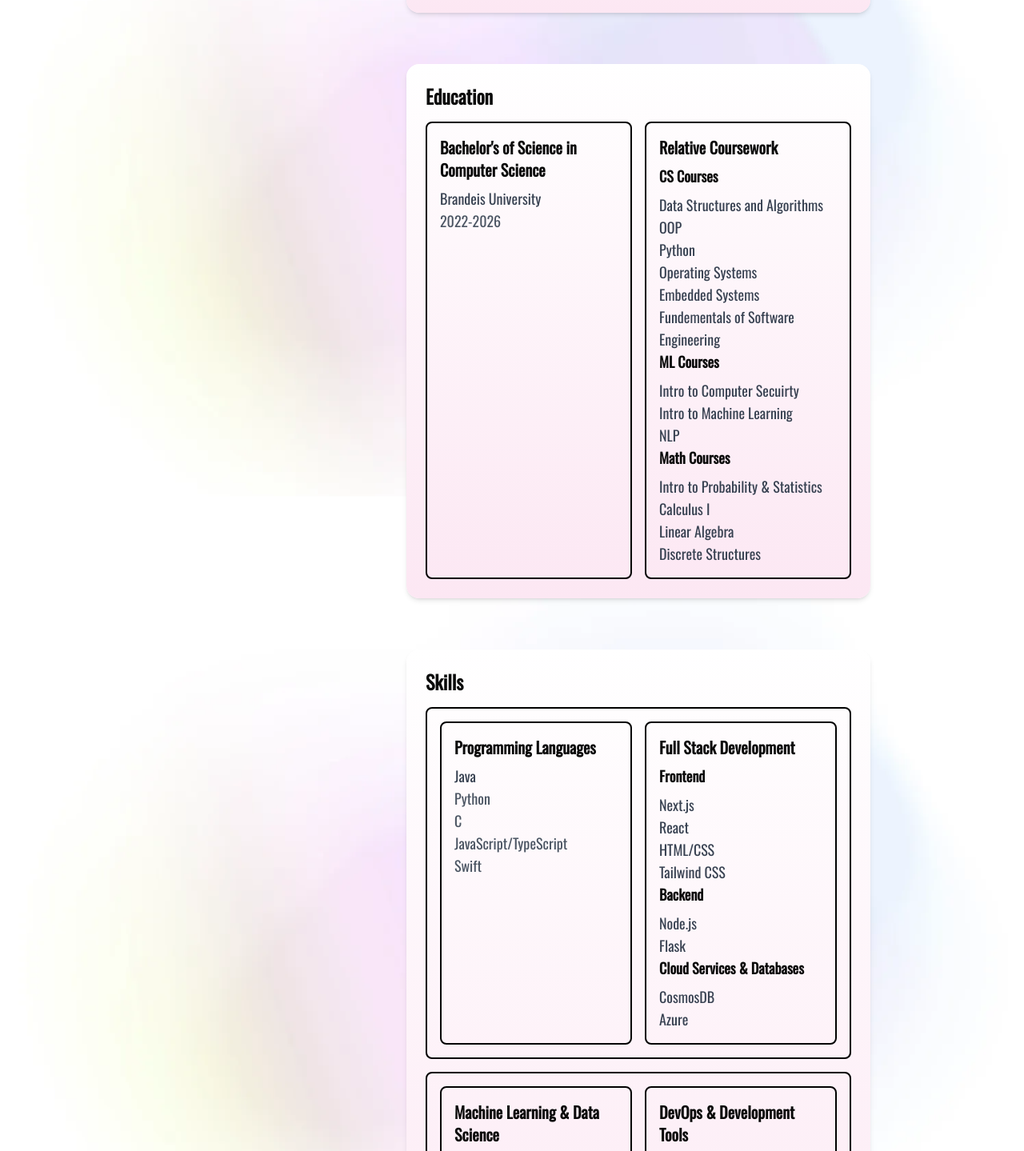
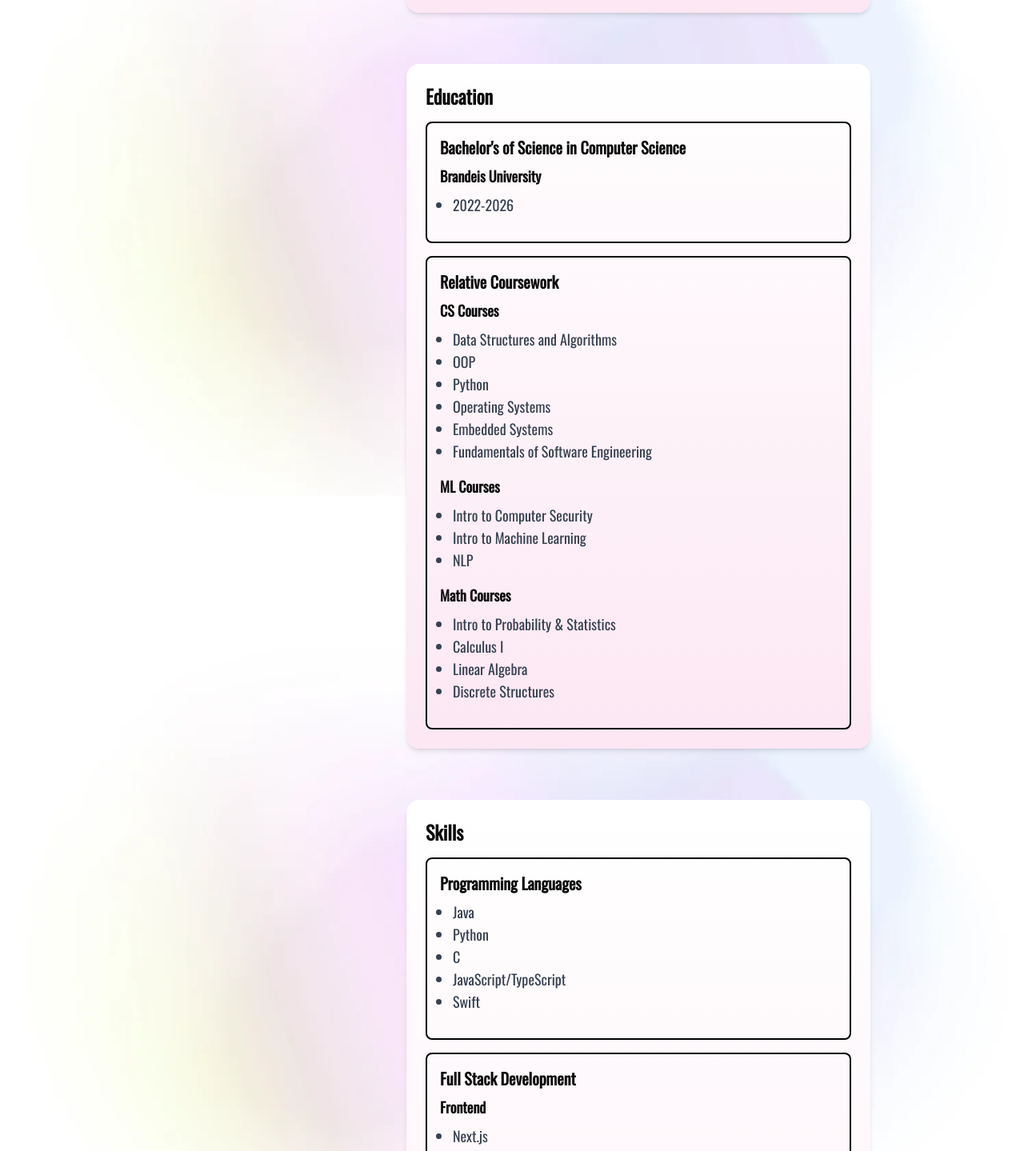
Before and after one commit to ykunus/MyPortfolio, a Next.js app: page / in a window 1280 px wide. Shown: the part 1330-2769 px from the top of the page at 80% size. Built offline with nearby package versions, Linux system fonts and the light colour scheme.

Commit message:
Made navbar, header, about me and projects mpobile firendly

```diff
--- a/src/app/components/container.tsx
+++ b/src/app/components/container.tsx
@@ -1,17 +1,29 @@
 import React from 'react'
 
-const Container = ({
-    content
-}: {
-    content: React.ReactNode,
-}) => {
-    return (
-        <div className="flex w-full gap-4">
-            <div className="flex flex-col p-4 border-2 border-black rounded-lg w-full">
-                {content}
+const Container = ({title, content}: {title: string, content: (string | null)[][]}) => {
+  return (
+    <div className="flex-1 p-4 border-2 border-black rounded-lg">
+        <h3 className="text-xl font-semibold mb-2">{title}</h3>
+        {content.map((section, index) => (
+            <div key={index} className="mb-4">
+                {/* If first element exists, render as h4 subheading */}
+                {section[0] && (
+                    <h4 className="text-lg font-semibold mb-2">{section[0]}</h4>
+                )}
+                {/* Render remaining elements as bullet points */}
+                <ul className="list-disc pl-4">
+                    {section.slice(1).map((item, itemIndex) => (
+                        item && (
+                            <li key={itemIndex} className="text-gray-700">
+                                {item}
+                            </li>
+                        )
+                    ))}
+                </ul>
             </div>
-        </div>
-    )
+        ))}
+    </div>
+  )
 }
 
 export default Container
--- a/src/app/components/navbar.tsx
+++ b/src/app/components/navbar.tsx
@@ -41,8 +41,8 @@ const Navbar = () => {
       };
 
       return (
-        <div className="w-full h-21 bg-[url('/header-bg-color.png')] bg-cover bg-no-repeat fixed top-0 left-0 z-50">
-          <nav className="w-full flex px-5 lg:px-8 xl:px-[8%] py-4 items-center justify-between text-lg gap-7 font-medium m-4">
+        <div className="w-full h-21 bg-[url('/header-bg-color.png')] bg-cover bg-no-repeat fixed top-0 left-0 z-50 overflow-x-hidden">
+          <nav className="w-full flex px-4 sm:px-8 lg:px-8 xl:px-[8%] py-4 items-center justify-between text-lg gap-7 font-medium m-4">
             <header className="w-32 h-10 rounded-lg bg-white items-center justify-center flex font-bold shadow-md">
               <a href="#top" className="bg-gradient-to-r from-blue-400 to-blue-600 text-transparent bg-clip-text">
                 YUNUS
@@ -70,7 +70,7 @@ const Navbar = () => {
               >
                 CONTACT
               </a>
-              <button onClick={openMenu} className='block lg:hidden mr-28'>
+              <button onClick={openMenu} className='block lg:hidden mr-4'>
                 <Image src="/menu-black.png" alt="menu" width={24} height={24} className="cursor-pointer"/>
               </button>
             </div>
--- a/src/app/page.tsx
+++ b/src/app/page.tsx
@@ -10,7 +10,7 @@ import Contact from "./pages/contact";
 
 export default function Home() {
   return (
-    <main style={{ minHeight: "200vh" }}>
+    <main className="min-h-[50vh] md:min-h-[200vh]">
       <Navbar/>
       <div id="top">
         <ScrollAnimationWrapper>
--- a/src/app/pages/about.tsx
+++ b/src/app/pages/about.tsx
@@ -2,8 +2,7 @@
 import React, { useState, useRef } from 'react'
 import Image from 'next/image'
 import { motion } from 'framer-motion'
-import Container from '../components/container'
-// import { NavLink } from 'react-router-dom'
+import Container from '../components/Container'
 
 const About = () => {
     const [currentImage, setCurrentImage] = useState(0);
@@ -30,38 +29,18 @@ const About = () => {
         {
             title: "Education",
             content: (
-                <div className = "flex flex-row gap-4">
+                <div className="flex flex-col gap-4">
                     <Container
-                        content={
-                            <div>
-                                <h3 className="text-xl font-semibold mb-2">Bachelor's of Science in Computer Science</h3>
-                                <p className="text-gray-700">Brandeis University</p>
-                                <p className="text-gray-600">2022-2026</p>
-                            </div>
-                        }
+                        title="Bachelor's of Science in Computer Science"
+                        content={[["Brandeis University", "2022-2026"]]}
                     />
                     <Container
-                        content={
-                            <div>
-                                <h3 className="text-xl font-semibold mb-2">Relative Coursework</h3>
-                                <h4 className="text-lg font-semibold mb-2">CS Courses</h4>
-                                <p className="text-gray-700"> Data Structures and Algorithms</p>
-                                <p className="text-gray-700">OOP</p>
-                                <p className="text-gray-700">Python</p>
-                                <p className="text-gray-700"> Operating Systems</p>
-                                <p className="text-gray-700">Embedded Systems</p>
-                                <p className="text-gray-700">Fundementals of Software Engineering</p>
-                                <h4 className="text-lg font-semibold mb-2">ML Courses</h4>
-                                <p className="text-gray-700">Intro to Computer Secuirty</p>
-                                <p className="text-gray-700">Intro to Machine Learning</p>
-                                <p className="text-gray-700">NLP</p>
-                                <h4 className="text-lg font-semibold mb-2">Math Courses</h4>
-                                <p className="text-gray-700">Intro to Probability & Statistics</p>
-                                <p className="text-gray-700">Calculus I</p>
-                                <p className="text-gray-700">Linear Algebra</p>
-                                <p className="text-gray-700">Discrete Structures</p>
-                            </div>
-                        }
+                        title="Relative Coursework"
+                        content={[
+                            ["CS Courses", "Data Structures and Algorithms", "OOP", "Python", "Operating Systems", "Embedded Systems", "Fundamentals of Software Engineering"],
+                            ["ML Courses", "Intro to Computer Security", "Intro to Machine Learning", "NLP"],
+                            ["Math Courses", "Intro to Probability & Statistics", "Calculus I", "Linear Algebra", "Discrete Structures"]
+                        ]}
                     />
                 </div>
             )
@@ -69,84 +48,28 @@ const About = () => {
         {
             title: "Skills",
             content: (
-                <div className="flex flex-col w-full gap-4">
+                <div className="flex flex-col gap-4">
                     <Container
-                        content={
-                            <div className="flex flex-row gap-4">
-                                <Container
-                                    content={
-                                        <div>
-                                            <h3 className="text-xl font-semibold mb-2">Programming Languages</h3>
-                                            <p className="text-gray-700">Java</p>
-                                            <p className="text-gray-600">Python</p>
-                                            <p className="text-gray-600">C</p>
-                                            <p className="text-gray-600">JavaScript/TypeScript</p>
-                                            <p className="text-gray-600">Swift</p>
-
-                                        </div>
-                                    }
-                                />
-                                <Container
-                                    content={
-                                        <div>
-                                            <h3 className = "text-xl font-semibold mb-2">Full Stack Development</h3>
-                                            <h4 className="text-lg font-semibold mb-2">Frontend</h4>
-                                            <p className="text-gray-700">Next.js</p>
-                                            <p className="text-gray-700">React</p>
-                                            <p className="text-gray-700">HTML/CSS</p>
-                                            <p className="text-gray-700">Tailwind CSS</p>
-                                            <h4 className="text-lg font-semibold mb-2">Backend</h4>
-                                            <p className="text-gray-700">Node.js</p>
-                                            <p className="text-gray-700">Flask</p>
-                                            <h4 className="text-lg font-semibold mb-2">Cloud Services & Databases</h4>
-                                            <p className="text-gray-700">CosmosDB</p>
-                                            <p className="text-gray-700">Azure</p>
-
-                                        </div>
-                                    }
-                                />
-                            </div>
-                        }
-
+                        title="Programming Languages"
+                        content={[[null, "Java", "Python", "C", "JavaScript/TypeScript", "Swift"]]}
                     />
                     <Container
-                        content={
-                            <div className="flex flex-row gap-4">
-                                <Container
-                                    content={
-                                        <div>
-                                            <h3 className="text-xl font-semibold mb-2">Machine Learning & Data Science</h3>
-                                            <h4 className="text-lg font-semibold mb-2">Data Processing & Visualization</h4>
-                                            <p className="text-gray-700">Pandas</p>
-                                            <p className="text-gray-700">NumPy</p>
-                                            <p className="text-gray-700">Matplotlib</p>
-                                            <p className="text-gray-700">Seaborn</p>
-                                            <h4 className="text-lg font-semibold mb-2">Frameworks & libraries</h4>
-                                            <p className="text-gray-700">Scikit-Learn</p>
-                                            <p className="text-gray-700"> Imbalanced-lear</p>
-
-                                        </div>
-                                    }
-                                />
-                                <Container
-                                    content={
-                                        <div>
-                                            <h3 className="text-xl font-semibold mb-2">DevOps & Development Tools</h3>
-                                            <h4 className="text-lg font-semibold mb-2">Version Control</h4>
-                                            <p className="text-gray-700">Git</p>
-                                            <p className="text-gray-700">GitHub</p>
-                                            <h4 className="text-lg font-semibold mb-2">Infrastructure & Deployment</h4>
-                                            <p className="text-gray-700">Docker</p>
-                                            <p className="text-gray-700">Azure</p>
-
-                                        </div>
-                                    }
-                                />
-                            </div>
-                        }
+                        title="Full Stack Development"
+                        content={[["Frontend", "Next.js", "React", "HTML/CSS", "Tailwind CSS"],
+                        ["Backend", "Node.js", "Flask"],
+                        ["Cloud Services & Databases", "CosmosDB", "Azure"]]}
+                    />
+                    <Container
+                        title="Machine Learning & Data Science"
+                        content={[["Data Processing & Visualization", "Pandas", "NumPy", "Matplotlib", "Seaborn"],
+                        ["Frameworks & libraries", "Scikit-Learn", "Imbalanced-learn"]]}
+                    />
+                    <Container
+                        title="DevOps & Development Tools"
+                        content={[["Version Control", "Git", "GitHub"],
+                        ["Infrastructure & Deployment", "Docker", "Azure"]]}
                     />
                 </div>
-
             )
         },
         {
@@ -188,35 +111,32 @@ const About = () => {
                         height={400}
                         className="rounded-full object-cover w-[280px] h-[280px] md:w-[380px] md:h-[380px] border-2 border-black"
                     />
-                    {/* <ul className="flex flex-col gap-4 mt-6">
-                        <li>
-                            <button
-                                onClick={() => scrollToSection(aboutMeRef)}
-                                className="text-lg transition-colors text-black hover:text-blue-500"
-                            >
-                                About Me
-                            </button>
-                        </li>
-                        <li>
-                            <button
-                                onClick={() => scrollToSection(skillsRef)}
-                                className="text-lg transition-colors text-black hover:text-blue-500"
-                            >
-                                Skills
-                            </button>
-                        </li>
-                        <li>
-                            <button
-                                onClick={() => scrollToSection(experienceRef)}
-                                className="text-lg transition-colors text-black hover:text-blue-500"
-                            >
-                                Experience
-                            </button>
-                        </li>
-                    </ul> */}
+
                 </div>
 
-                <div className="flex flex-col gap-16 pb-20 flex-1 mr-24 grid-cols-2">
+                {/* Mobile view */}
+                <div className="sm:hidden">
+                    <div className="flex flex-col gap-8 justify-center items-center">
+                        {sections.map((section, index) => (
+                            <motion.div
+                                key={section.title}
+                                initial={{ opacity: 0, y: 20 }}
+                                whileInView={{ opacity: 1, y: 0 }}
+                                viewport={{ once: true }}
+                                transition={{ delay: index * 0.2 }}
+                                className="bg-gradient-to-b from-white to-pink-100 rounded-2xl p-6 shadow-md w-full"
+                            >
+                                <h2 className="text-2xl font-bold mb-4">{section.title}</h2>
+                                <div className="text-lg">
+                                    {section.content}
+                                </div>
+                            </motion.div>
+                        ))}
+                    </div>
+                </div>
+
+                {/* Desktop view */}
+                <div className="hidden sm:flex flex-col gap-16 pb-20 flex-1 mr-24 grid-cols-2">
                     {sections.map((section, index) => (
                         <motion.div
                             key={section.title}
```
Also changed, not shown: src/app/components/mobileProjectCard.tsx (added, +55 -0 lines), src/app/pages/header.tsx (+6 -30 lines), src/app/pages/projects.tsx (+12 -3 lines).
